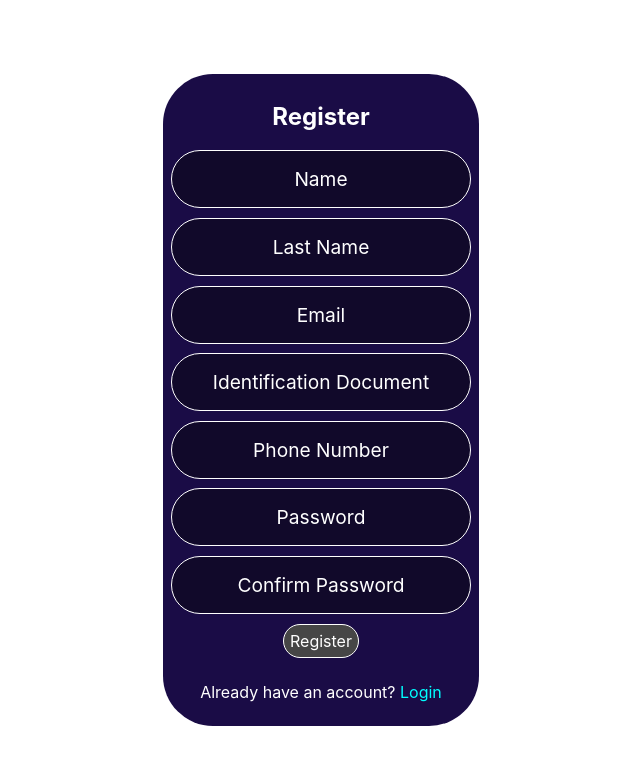
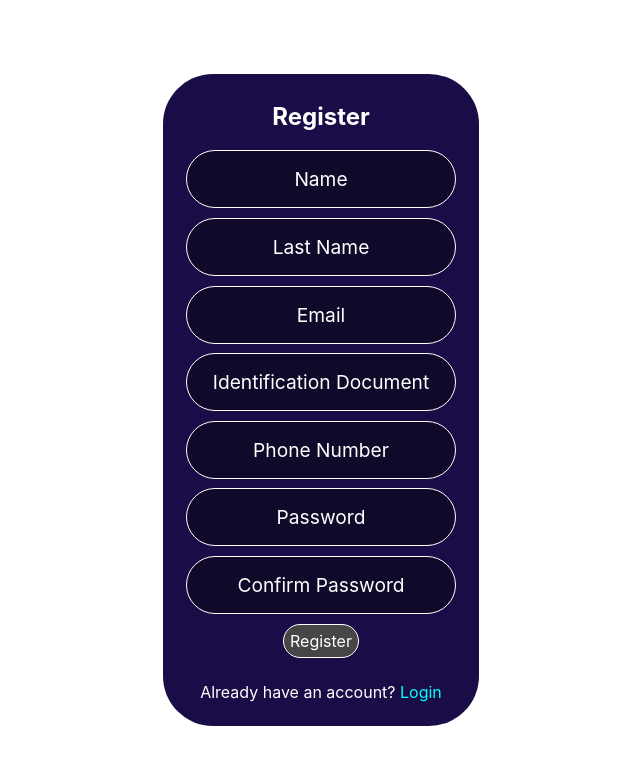
Before and after one commit to dog-Mangy/qatu-frontend, a Svelte app: page /register in a window 1280 px wide. Shown: the top 764 px of the page, without its empty margins (319-959 px from the left). Built offline with nearby package versions, Linux system fonts and the light colour scheme.

Commit message:
style: appy format style

```diff
--- a/public/global.css
+++ b/public/global.css
@@ -30,6 +30,7 @@ label {
 }
 
 input, button, select, textarea {
+	color: white;
 	font-family: inherit;
 	font-size: inherit;
 	-webkit-padding: 0.4em 0;
--- a/src/view/components/FormInput.Component.svelte
+++ b/src/view/components/FormInput.Component.svelte
@@ -6,39 +6,31 @@
 	export let required = false;
 </script>
 
-<div>
+<div class="input-wrapper">
 	{#if type === 'email'}
-		<input
-			{id}
-			type="email"
-			{placeholder}
-			{required}
-			bind:value
-			class="email"
-		/>
+		<input {id} type="email" {placeholder} {required} bind:value />
 	{:else if type === 'password'}
-		<input
-			{id}
-			type="password"
-			{placeholder}
-			{required}
-			bind:value
-			class="password"
-		/>
+		<input {id} type="password" {placeholder} {required} bind:value />
 	{:else if type === 'tel'}
-		<input {id} type="tel" {placeholder} {required} bind:value class="tel" />
+		<input {id} type="tel" {placeholder} {required} bind:value />
 	{:else}
-		<input {id} type="text" {placeholder} {required} bind:value class="text" />
+		<input {id} type="text" {placeholder} {required} bind:value />
 	{/if}
 </div>
 
 <style>
+	.input-wrapper {
+		display: flex;
+		justify-content: center;
+		width: 100%;
+	}
+
 	input {
-		width: 100%;
+		background: #11092a;
+		font-size: 1.2rem;
 		padding: 1rem;
-		font-size: 1.2rem;
-		background: #11092a;
 		text-align: center;
+		width: 90%;
 	}
 
 	input::placeholder {
@@ -47,15 +39,15 @@
 
 	@media screen and (max-width: 720px) {
 		input {
+			font-size: 1rem;
 			padding: 0.75rem;
-			font-size: 1rem;
 		}
 	}
 
 	@media screen and (max-width: 360px) {
 		input {
+			font-size: 0.9rem;
 			padding: 0.5rem;
-			font-size: 0.9rem;
 		}
 	}
 </style>
--- a/src/view/components/Register.Component.svelte
+++ b/src/view/components/Register.Component.svelte
@@ -90,7 +90,7 @@
 </div>
 
 <style>
-	a{
+	a {
 		color: aqua;
 	}
 
@@ -100,19 +100,19 @@
 	}
 
 	.center-container {
+		align-content: center;
+		justify-items: center;
 		min-height: 100vh;
-		justify-items: center;
-		align-content: center;
 	}
 
 	.form-box {
 		background: #1a0c46;
 		border-radius: 50px;
 		justify-items: center;
+		margin: 1rem;
 		max-width: 300px;
 		padding: 0.5rem;
 		width: 100%;
-		margin: 1rem;
 	}
 
 	form {
```
